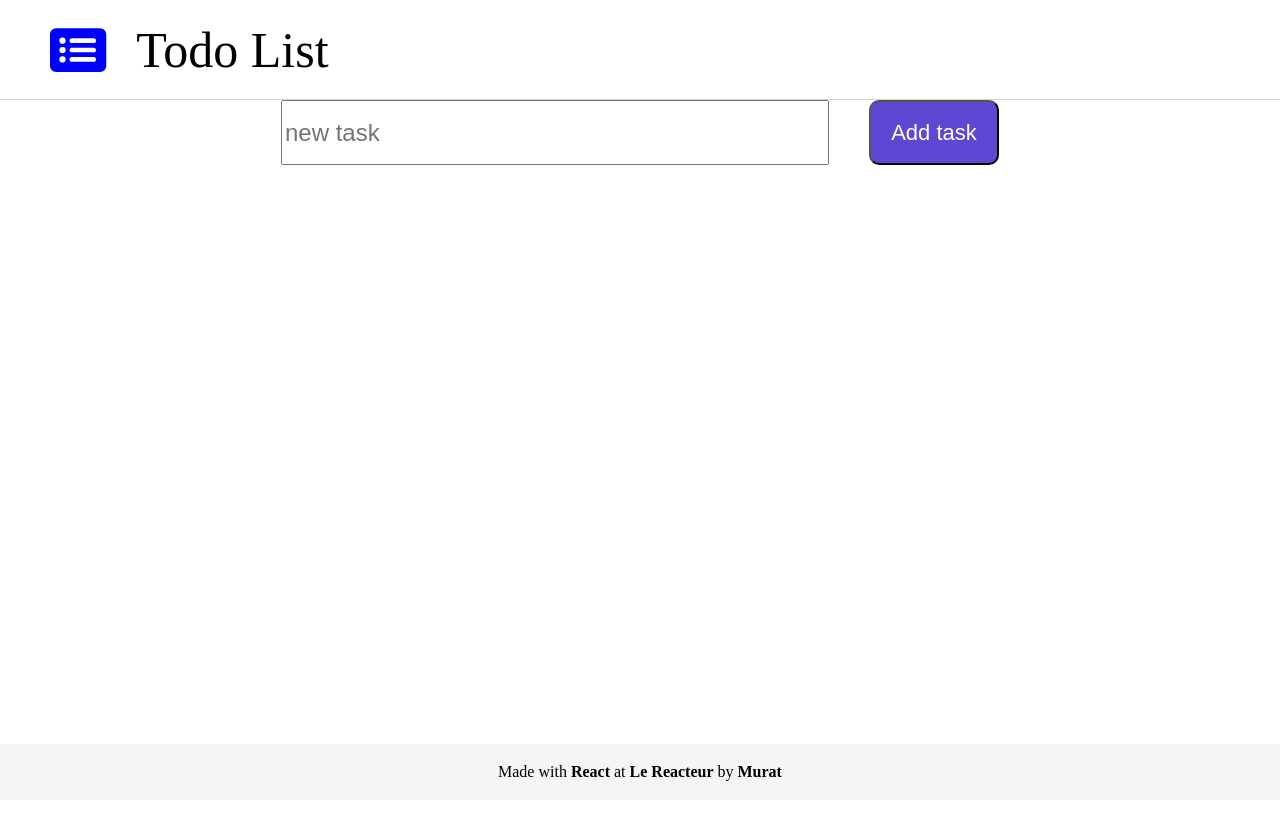
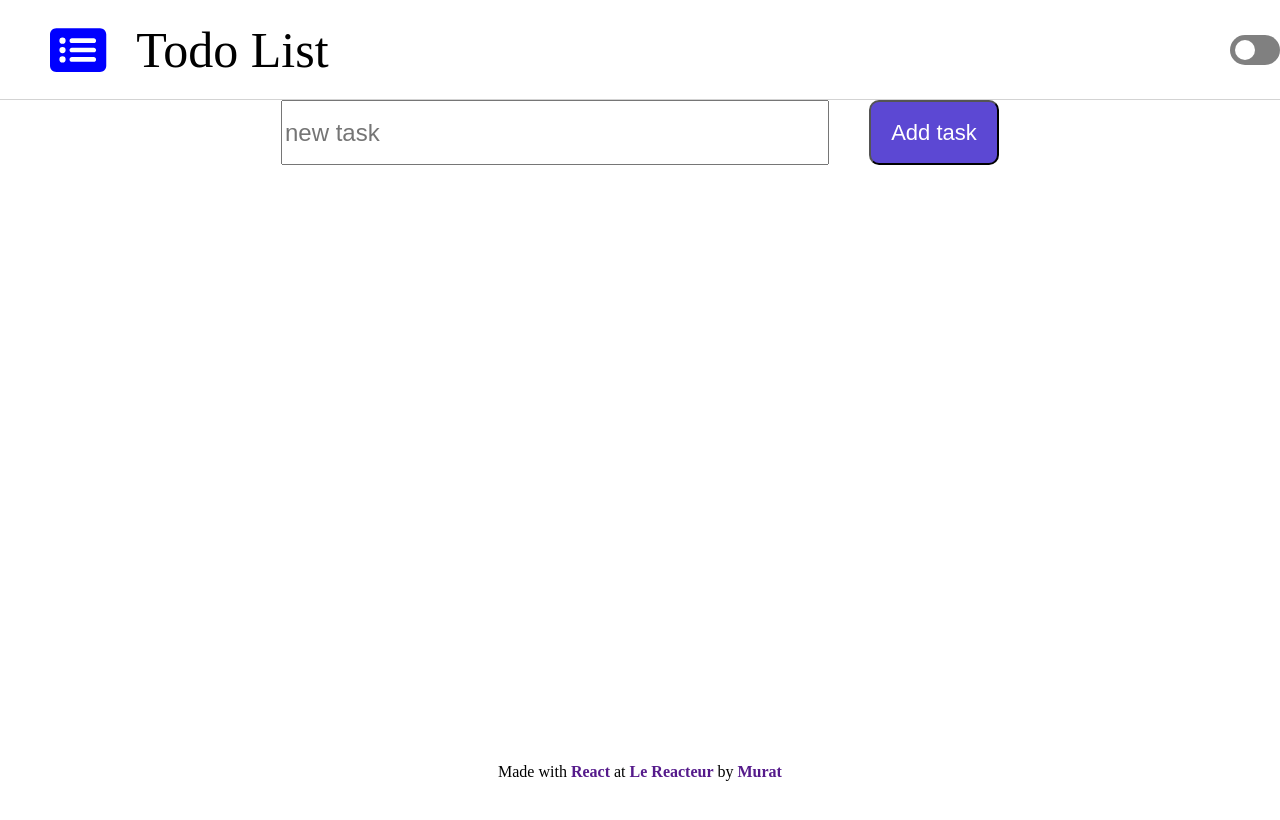
Before and after one commit to Murat-eren-11/TodoList-front, a React (Vite) app: page / in a window 1280 px wide. Shown: the top 820 px of the page. Built offline with nearby package versions, Linux system fonts and the light colour scheme; the HTML template or start-up script is replaced by a standard one.

Commit message:
front finished

```diff
--- a/src/components/Footer/Footer.css
+++ b/src/components/Footer/Footer.css
@@ -2,13 +2,21 @@ footer {
   position: fixed;
   bottom: 0;
   width: 100%;
-  background-color: #f5f5f5;
   padding: 20px;
   text-align: center;
 }
 
 footer > p > a {
   text-decoration: none;
-  color: black;
   font-weight: 700;
 }
+footer {
+  color: black;
+}
+
+.dark-mode footer {
+  color: white;
+}
+.dark-mode footer > p > a {
+  color: white;
+}
--- a/src/components/Header/Header.css
+++ b/src/components/Header/Header.css
@@ -1,15 +1,66 @@
 header {
   display: flex;
-  justify-content: flex-start;
+  justify-content: space-between;
   align-items: center;
   height: 100px;
   font-size: 50px;
   padding-left: 50px;
   border-bottom: 1px solid lightgrey;
 }
-
+.colgauche {
+  display: flex;
+}
 .iconlist {
   color: blue;
   font-weight: bold;
   margin-right: 30px;
 }
+.coldroite {
+  display: flex;
+}
+.switchbtn {
+  height: 0;
+  width: 0;
+  visibility: hidden;
+}
+
+label {
+  cursor: pointer;
+  text-indent: -9999px;
+  width: 50px;
+  height: 30px;
+  background: grey;
+  display: block;
+  border-radius: 100px;
+  position: relative;
+}
+
+label:after {
+  content: "";
+  position: absolute;
+  top: 5px;
+  left: 5px;
+  width: 20px;
+  height: 20px;
+  background: #fff;
+  border-radius: 90px;
+  transition: 0.3s;
+}
+
+input:checked + label {
+  background: #bada55;
+}
+
+input:checked + label:after {
+  left: calc(100% - 5px);
+  transform: translateX(-100%);
+}
+
+label:active:after {
+  width: 130px;
+}
+
+.dark-mode {
+  background-color: black;
+  color: white;
+}
--- a/src/components/Header/Header.jsx
+++ b/src/components/Header/Header.jsx
@@ -1,11 +1,37 @@
+import { useState, useEffect } from "react";
 import { FontAwesomeIcon } from "@fortawesome/react-fontawesome";
 import "./Header.css";
 
 const Header = () => {
+  const [isDarkMode, setIsDarkMode] = useState(false);
+
+  useEffect(() => {
+    if (isDarkMode) {
+      document.body.classList.add("dark-mode");
+    } else {
+      document.body.classList.remove("dark-mode");
+    }
+  }, [isDarkMode]);
+
+  const toggleDarkMode = () => {
+    setIsDarkMode(!isDarkMode);
+  };
   return (
     <header>
-      <FontAwesomeIcon className="iconlist" icon="rectangle-list" />
-      <h1>Todo List</h1>
+      <div className="colgauche">
+        <FontAwesomeIcon className="iconlist" icon="rectangle-list" />
+        <h1>Todo List</h1>
+      </div>
+      <div className="coldroite">
+        <input
+          type="checkbox"
+          id="switch"
+          className="switchbtn"
+          onChange={toggleDarkMode}
+          checked={isDarkMode}
+        />
+        <label htmlFor="switch">Toggle</label>
+      </div>
     </header>
   );
 };
--- a/src/components/Task/Task.jsx
+++ b/src/components/Task/Task.jsx
@@ -1,16 +1,14 @@
-import { useState } from "react";
 import "./Task.css";
 import { FontAwesomeIcon } from "@fortawesome/react-fontawesome";
 
 const Task = (props) => {
-  const [searchTerm, setSearchTerm] = useState("");
-
+  //je créé une variable pour mon filtrer le tableau quand je coche
   const sortedTasks = [...props.tasks].sort((a, b) => {
     if (!a.checked && b.checked) return -1;
     if (a.checked && !b.checked) return 1;
     return 0;
   });
-
+  //quand j'appelle la fonction, ça va update le tableau et faire descendre ma task
   const handleCheckboxChange = (taskText) => {
     const updatedTasks = props.tasks.map((task) => {
       if (task.text === taskText) {
@@ -24,7 +22,7 @@ const Task = (props) => {
 
     props.onDelete(updatedTasks);
   };
-
+  //fonction de suppression, rien de spécial à dire
   const handleDeleteTask = (taskText) => {
     const newTasks = props.tasks.filter((task) => task.text !== taskText);
     props.onDelete(newTasks);
--- a/src/components/TaskAdd/TaskAdd.jsx
+++ b/src/components/TaskAdd/TaskAdd.jsx
@@ -1,23 +1,37 @@
-import { useState } from "react";
+import { useState, useEffect } from "react";
 import "./TaskAdd.css";
 
 const TaskAdd = (props) => {
+  // je créé un state pour les nouvelles tâches
   const [newTask, setNewTask] = useState("");
-
+  //un state pour la recherche
+  const [searchTerm, setSearchTerm] = useState("");
+  //une fonction qui prends en value ce que j'écris
   const handleInputChange = (e) => {
     const { value } = e.target;
     setNewTask(value);
-    props.onSearch(value);
   };
+  //Une fonction qui va enlevé en premier vérifié que ce n'est pas un mot vide puis qui va ajouté la nouvelle tâche
+  const handleAddTask = () => {
+    if (newTask.trim() !== "") {
+      props.onAdd(newTask);
+      setNewTask("");
+    }
+  };
+  //J'utilise useEffet pour mettre à jour le terme de recherche avec ce que j'écris, je le filtre ensuite et je le déclenche uniquement quand j'entre un texte
+  useEffect(() => {
+    setSearchTerm(newTask.trim());
+    props.onSearch(newTask.trim());
+  }, [newTask]);
+  // Je retour le tout afin d'afficher. Le form prends un onSubmit qui va ajouté la Task quand je validerai
+  //l'input prendra la value de newTask de mon useState
+  //et le dernier input sert à envoyé les données.
   return (
     <form
       className="newtaskform"
       onSubmit={(e) => {
         e.preventDefault();
-        if (newTask.trim() !== "") {
-          props.onAdd(newTask);
-          setNewTask("");
-        }
+        handleAddTask();
       }}
     >
       <input
@@ -31,4 +45,5 @@ const TaskAdd = (props) => {
     </form>
   );
 };
+
 export default TaskAdd;
```
